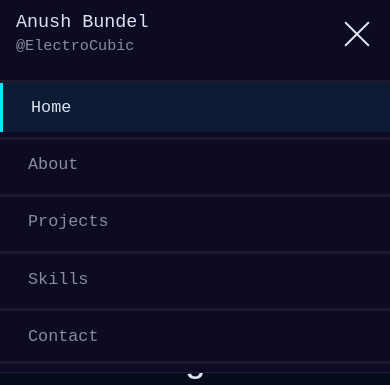
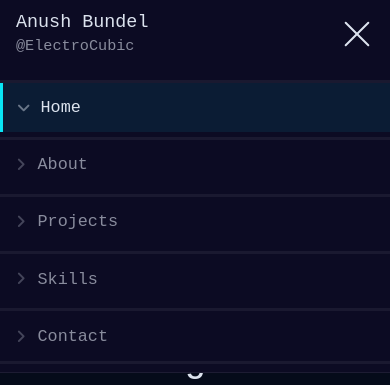
Before and after one commit to ElectroCubic/anush-bundel-portfolio, a React (Vite) app: page / in a window 390 px wide. Both pictures are taken after a click on the button "Toggle navigation menu". Shown: the top 385 px of the page. Built offline with nearby package versions, Linux system fonts and the light colour scheme; a web font is replaced by a local one.

Commit message:
Added icons in hamburger menu

```diff
--- a/index.html
+++ b/index.html
@@ -7,6 +7,10 @@
     <link rel="preconnect" href="https://fonts.googleapis.com">
     <link rel="preconnect" href="https://fonts.gstatic.com" crossorigin>
     <link href="https://fonts.googleapis.com/css2?family=Azeret+Mono:wght@300;400;500;600;700&display=swap" rel="stylesheet">
+    <link
+      rel="stylesheet"
+      href="https://cdnjs.cloudflare.com/ajax/libs/font-awesome/6.5.0/css/all.min.css"
+    />
     <title> Anush Bundel Portfolio </title>
   </head>
   <body class="bg">
--- a/src/assets/NavBar/NavBar.jsx
+++ b/src/assets/NavBar/NavBar.jsx
@@ -118,7 +118,10 @@ function NavBar() {
                 {SECTIONS.map((s) => (
                     <li key={s.id} className={active === s.id ? styles.active : ""}>
                         <a href={`#${s.id}`} onClick={() => handleLinkClick(s.id)}>
-                            <i className={styles.menuIcon} aria-hidden="true" />
+                            <i
+                                className={`fa-solid fa-angle-right ${styles.menuIcon}`}
+                                aria-hidden="true"
+                            />
                             {s.label}
                         </a>
                     </li>
```
Also changed, not shown: src/assets/Button/Button.jsx (+0 -16 lines).
